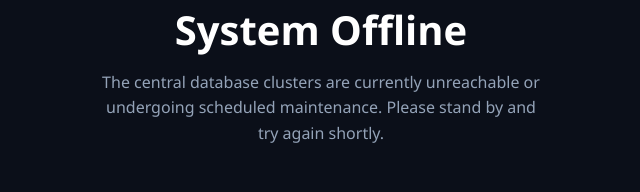
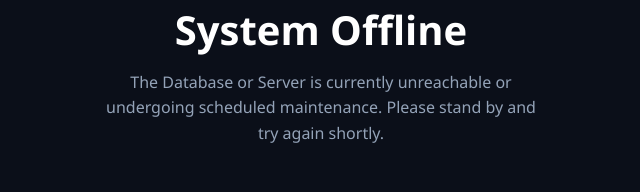
Before and after one commit to mkumail14/Portfolio-MERN, a React (Vite) app in the folder frontend/: page / in a window 1280 px wide. Shown: the part 341-533 px from the top of the page, without its empty margins (319-959 px from the left). Built offline with nearby package versions, Linux system fonts and the light colour scheme; no server answers; the HTML template or start-up script is replaced by a standard one.

Commit message:
System Error page updated!

```diff
--- a/frontend/src/home.jsx
+++ b/frontend/src/home.jsx
@@ -74,7 +74,7 @@ function Home() {
         </div>
         <h1 className="fw-bold tracking-tight mb-3 text-white">System Offline</h1>
         <p className="text-secondary mb-5" style={{ maxWidth: '450px', lineHeight: '1.6' }}>
-          The central database clusters are currently unreachable or undergoing scheduled maintenance. Please stand by and try again shortly.
+          The Database or Server is currently unreachable or undergoing scheduled maintenance. Please stand by and try again shortly.
         </p>
         <button onClick={() => window.location.reload()} className="btn btn-outline-info rounded-3 px-4 py-2 fw-bold">
           <i className="bi bi-arrow-clockwise me-2"></i>Initiate Reconnection
```
